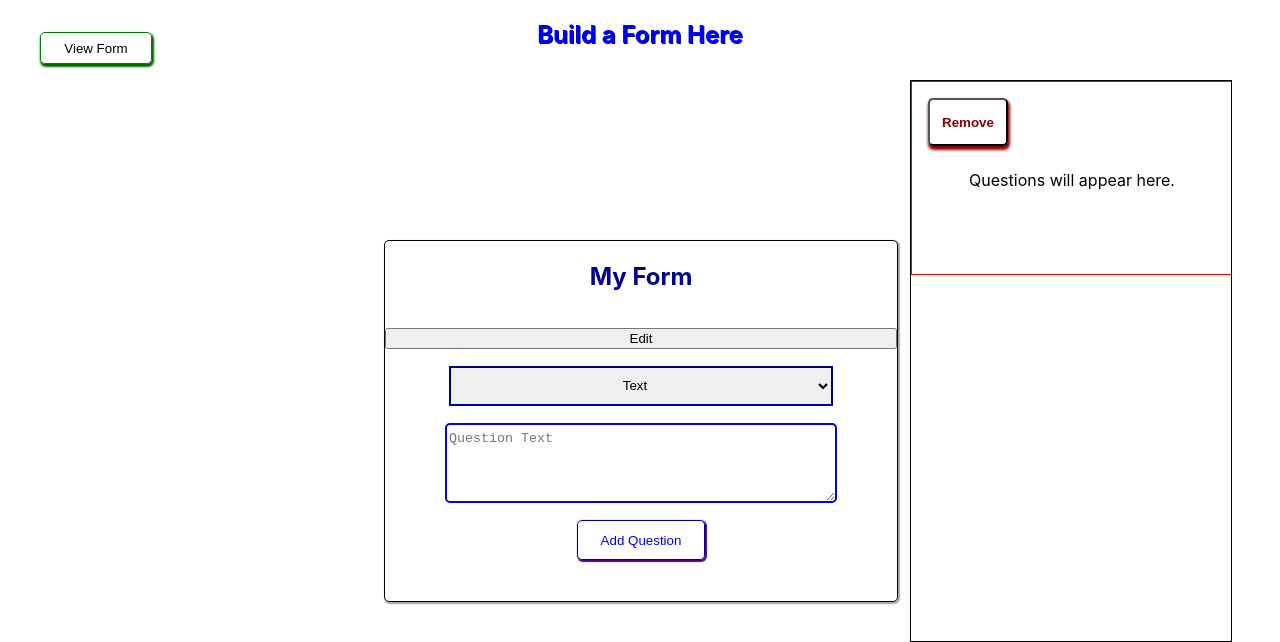
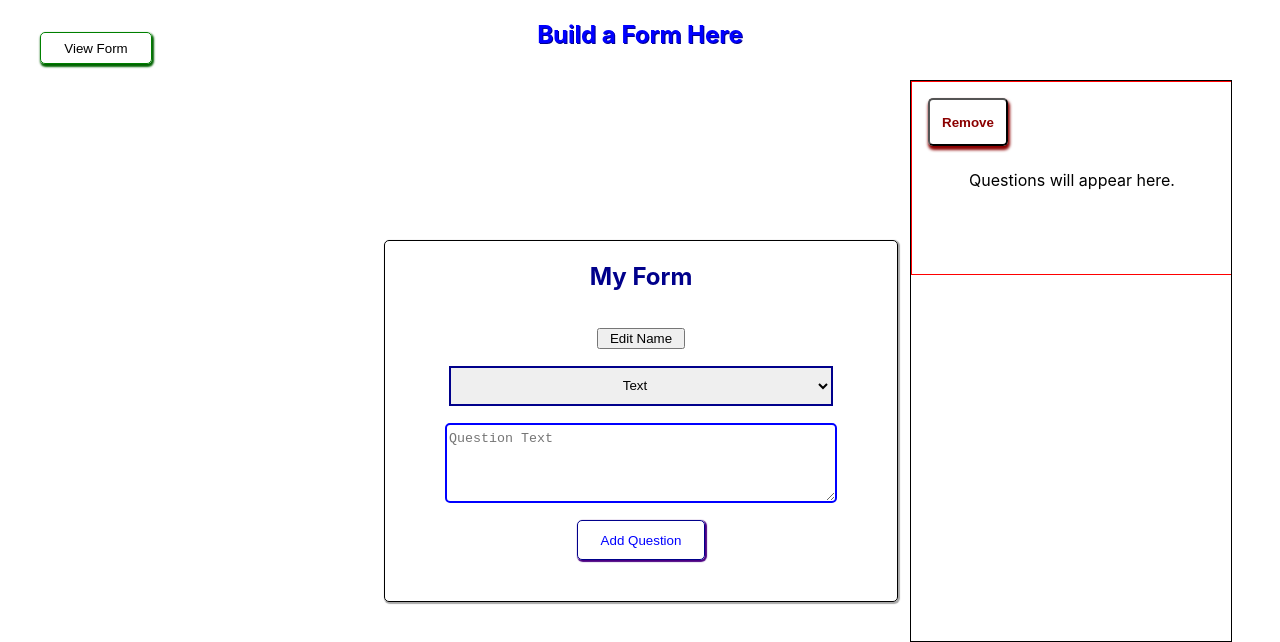
Before and after one commit to kevinfields/formbuilder, a React (Create React App) app: page / in a window 1280 px wide. Shown: the top 642 px of the page. Built offline with nearby package versions, Linux system fonts and the light colour scheme.

Commit message:
name editor styling

```diff
--- a/src/components/FormBuilderScreen.js
+++ b/src/components/FormBuilderScreen.js
@@ -72,7 +72,7 @@ const FormBuilderScreen = (props) => {
             onClick={() => setEditingName(false)}
             className='save-name-button'
           >
-            Save
+            Save Name
           </button>
         </>
         :
@@ -82,7 +82,7 @@ const FormBuilderScreen = (props) => {
             onClick={() => setEditingName(true)}
             className='edit-name-button'
           >
-            Edit
+            Edit Name
           </button>
         </>
       }
--- a/src/styling/FormBuilder.css
+++ b/src/styling/FormBuilder.css
@@ -92,3 +92,21 @@
   width: 15pc;
   align-self: center;
 }
+
+.edit-name-button {
+  width: 5.5pc;
+  align-self: center;
+}
+
+.save-name-button {
+  width: 5.5pc;
+  align-self: center;
+}
+
+.form-title-input {
+  width: 15pc;
+  align-self: center;
+  height: 3pc;
+  margin-top: 0.5pc;
+  font-size: 15pt;
+}
```
